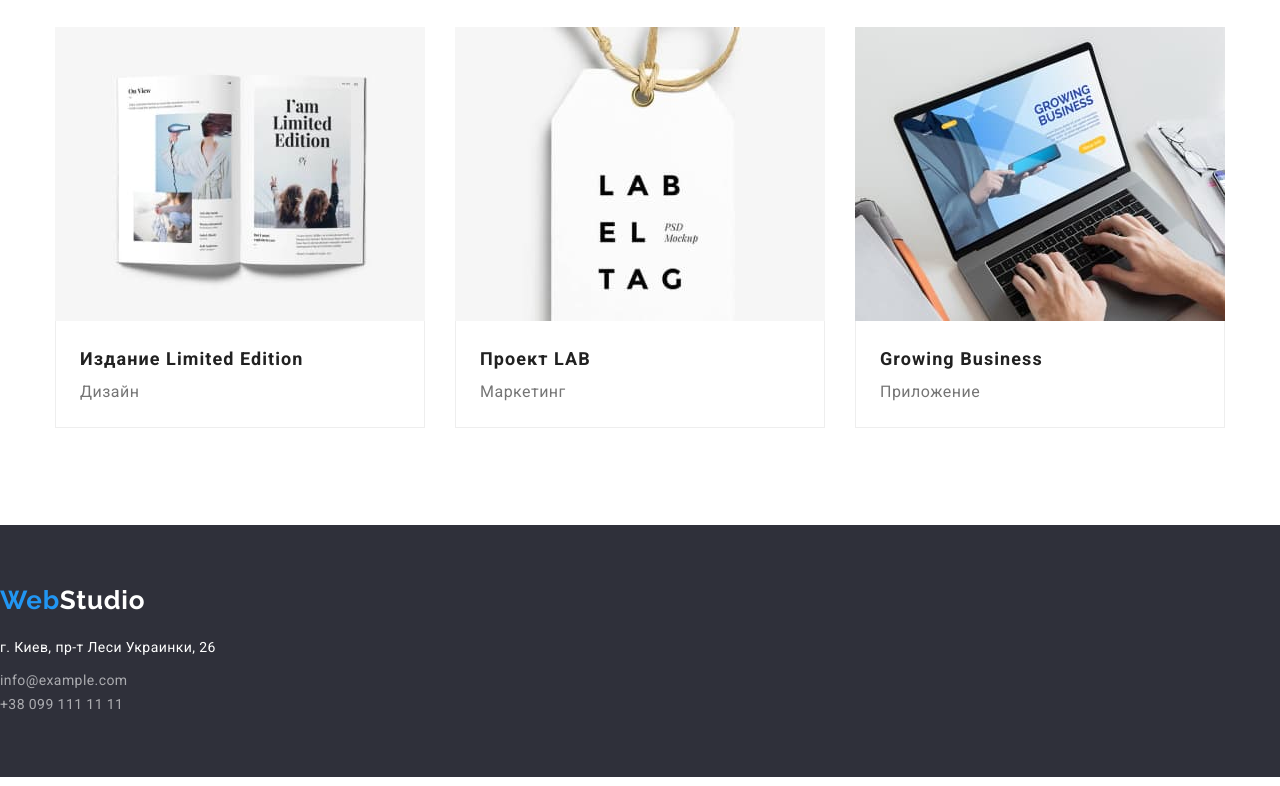
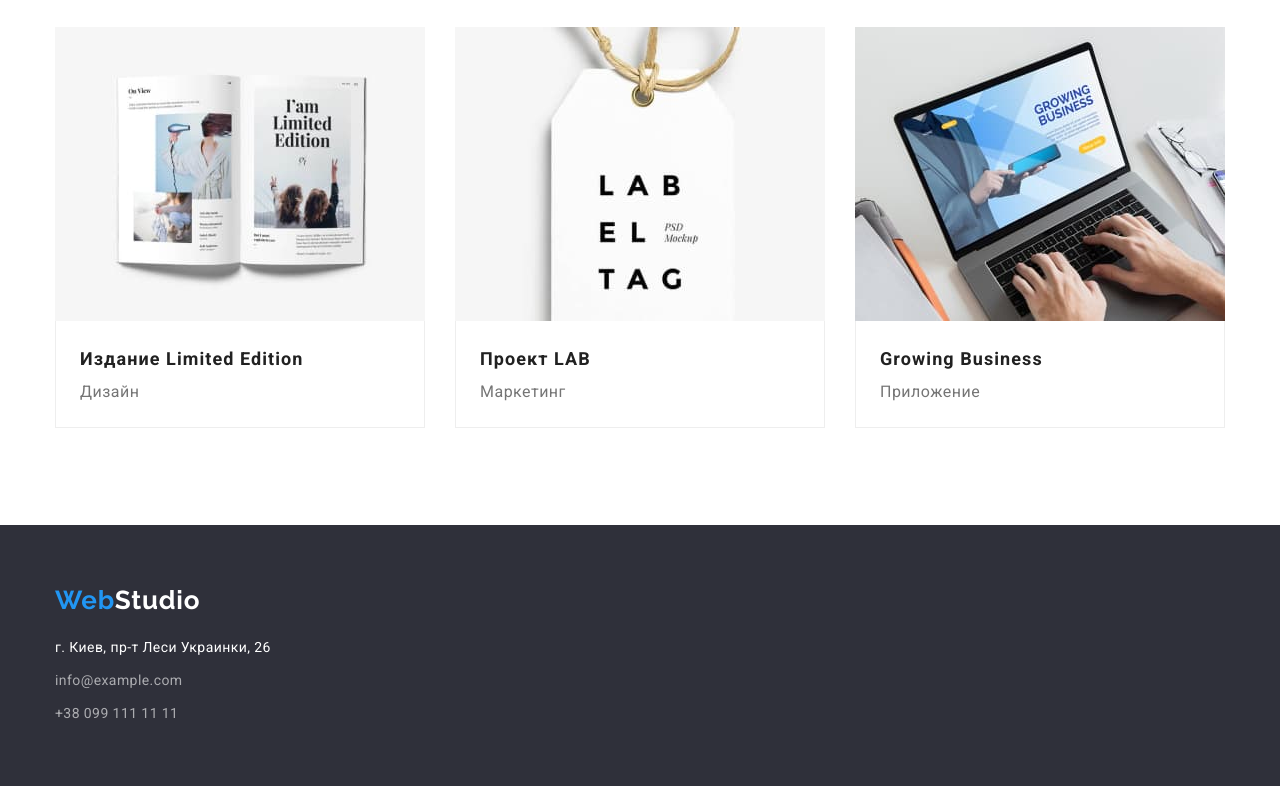
Before and after one commit to KaterynaLytvyn/goit-markup-hw-03, a plain HTML site: page portfolio.html in a window 1280 px wide. Shown: the part 1105-1891 px from the top of the page. Drawn offline with nearby package versions, Linux system fonts and the light colour scheme.

Commit message:
added div to footer

```diff
--- a/portfolio.html
+++ b/portfolio.html
@@ -142,20 +142,22 @@
     </main>
     <!--Подвал-->
     <footer class="footer">
+      <div class="container">
         <a class="logo link" href="./index.html"
           >Web<span class="logo-white">Studio</span></a
         >
         <address class="footer-address">
           <p class="footer-address-text">г. Киев, пр-т Леси Украинки, 26</p>
           <ul class="list">
-          <li>
+            <li class="footer-address-item">
               <a class="footer-contact link" href="mailto:info@example.com">info@example.com</a>
             </li>
-          <li>
+            <li class="footer-address-item">
               <a class="footer-contact link" href="tel:+380991111111">+38 099 111 11 11</a>
             </li>
           </ul>
         </address>
+      </div>
     </footer>
   </body>
 </html>
```
Also changed, not shown: index.html (+4 -2 lines). Lines whose indentation alone changed are shown as unchanged.
